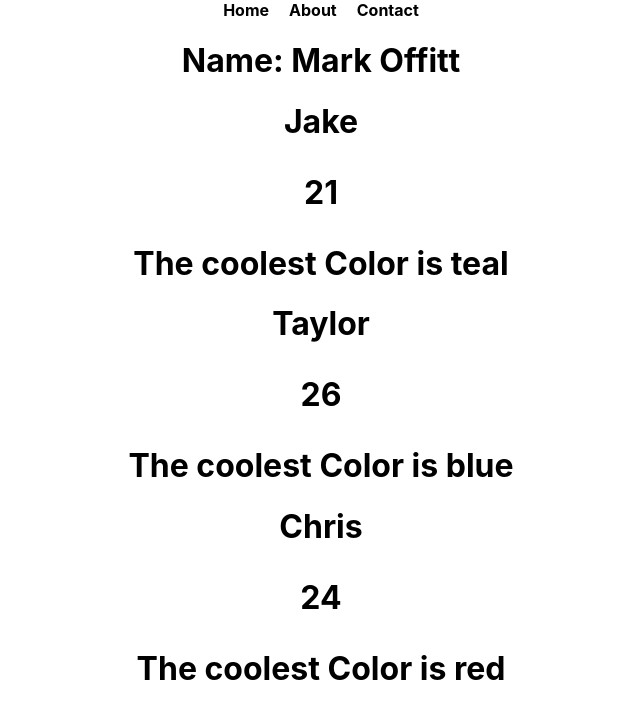
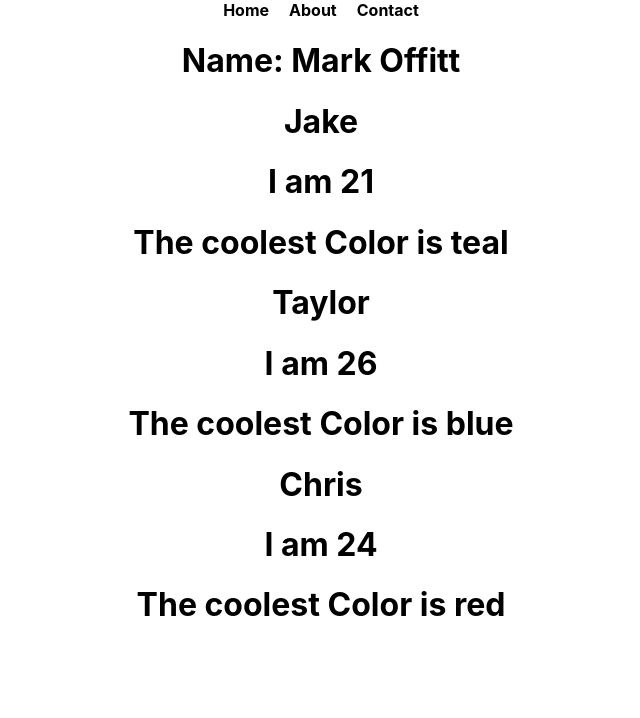
Before and after one commit to Degreez90/first_project2021, a React (Create React App) app: page / in a window 1280 px wide. Shown: the top 718 px of the page, without its empty margins (319-959 px from the left). Built offline with nearby package versions, Linux system fonts and the light colour scheme.

Commit message:
Update Box2.js
updated <p> to <span> on line 14

line 4: Changed variable to more appropriate name.

```diff
--- a/src/components/core/Box2.js
+++ b/src/components/core/Box2.js
@@ -1,17 +1,17 @@
 import React from "react";
 function Box2(props) {
 
-    const[mess,setMess]=React.useState(props.age);
+    const[num,setCount]=React.useState(props.age);
 
     const count=()=>{
-        setMess(mess +1);
+        setCount(num +1);
 
     };
 
     return (
         <div>
             <h1>{props.name}</h1>
-            <h1><p onClick={count}>{mess}</p></h1>
+            <h1>I am <span onClick={count}>{num}</span></h1>
             <h1>The coolest Color is {props.color}</h1>
         </div>
     )
```
